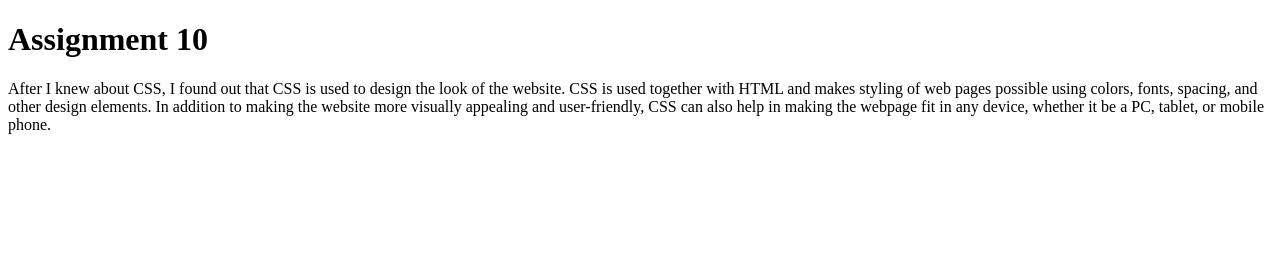
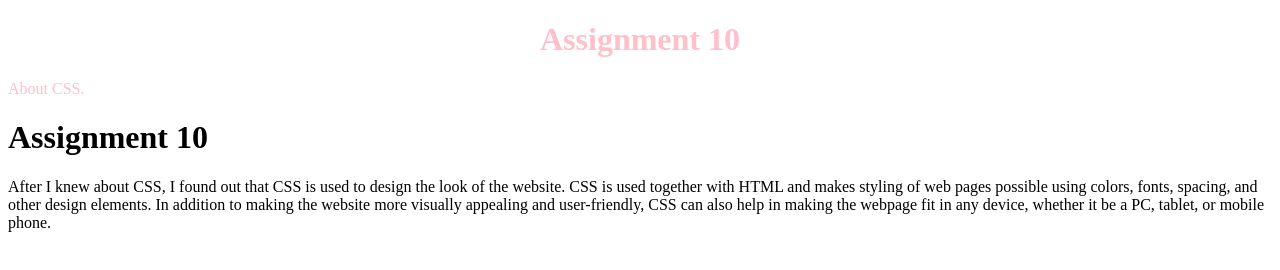
Before and after one commit to chedac123/chedac123.github.io, a plain HTML site: page Web110/assignment10.html in a window 1280 px wide. Drawn offline with Linux system fonts and the light colour scheme.

Commit message:
Update assignment10.html

```diff
--- a/Web110/assignment10.html
+++ b/Web110/assignment10.html
@@ -1,8 +1,8 @@
 <!DOCTYPE html>
 <html>
 <head>
-<title>Assignment 10</title>
-</head>
+<h1 style="color:Pink;text-align:center;">Assignment 10</h1>
+<p style="color:pink;">About CSS.</p>
 <body>
 
 <h1>Assignment 10</h1>
```
